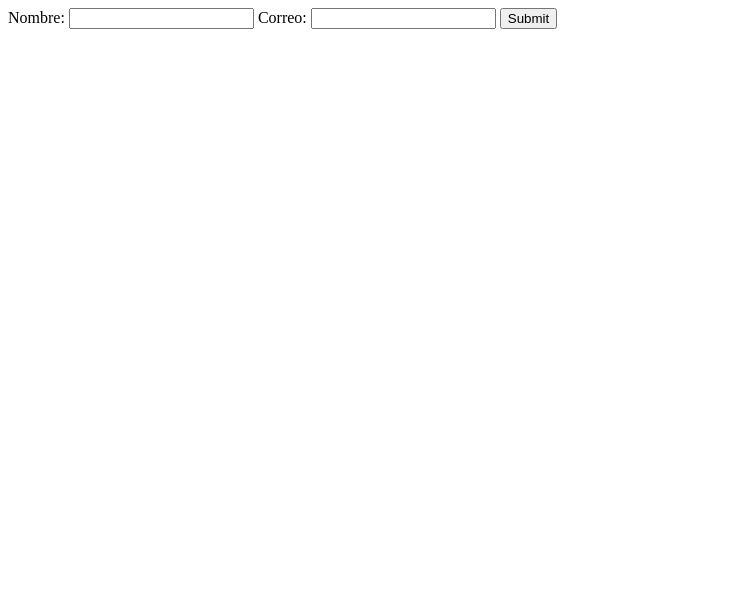
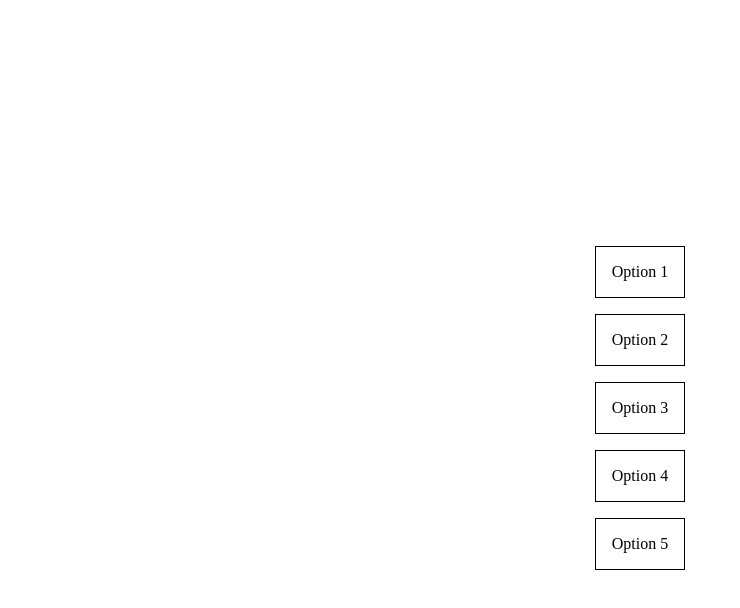
Before and after one commit to felipecoll/manipulacionDOM, a plain HTML site: page index.html in a window 1280 px wide. Shown: the whole page, without its empty margins (0-740 px from the left). Drawn offline with Linux system fonts and the light colour scheme.

Commit message:
Manipulacion del DOM - Fin de ejercicios

```diff
--- /dev/null
+++ b/delegacionEventos.js
@@ -0,0 +1,11 @@
+const listParent = document.querySelector('ul')
+
+//se invoca al elemento declarado anteriormente
+listParent.addEventListener('click',(e)=>{
+//esta variable "listItem" ayuda a guardar el método closest()
+  const listItem = e.target.closest('li')
+//luego validamos si el evento se dispara, entoces que agrege la clase "highlight"
+    if (listItem) {
+        listItem.classList.toggle('highlight')
+    }
+})
--- a/index.html
+++ b/index.html
@@ -52,8 +52,38 @@
     </main>
     <script src="modificacionesVarias.js"></script>
   </body> -->
+  <style>
+    main {
+      display: flex;
+      justify-content: center;
+      align-items: center;
+      height: 100vh;
+    }
+
+    ul {
+      list-style: none;
+      padding: 0;
+      margin: 0;
+    }
+
+    li {
+      padding: 1rem;
+      border: 1px solid black;
+      margin: 1rem;
+      cursor: pointer;
+    }
+
+    li:hover {
+      background-color: #ccc;
+    }
+
+    .highlight {
+      background-color: #81fa07;
+      color: white;
+    }
+  </style>
   <body>
-    <main>
+    <!-- <main>
         <form id="myForm">
           <label for="name">Nombre:</label>
           <input type="text" id="name" name="name" required>
@@ -63,7 +93,16 @@
 
           <button type="submit">Submit</button>
         </form>
+      </main> -->
+      <main>
+        <ul>
+          <li>Option 1</li>
+          <li>Option 2</li>
+          <li>Option 3</li>
+          <li>Option 4</li>
+          <li>Option 5</li>
+        </ul>
       </main>
-    <script src="forms.js"></script>
+    <script src="delegacionEventos.js"></script>
   </body>
 </html>
```
